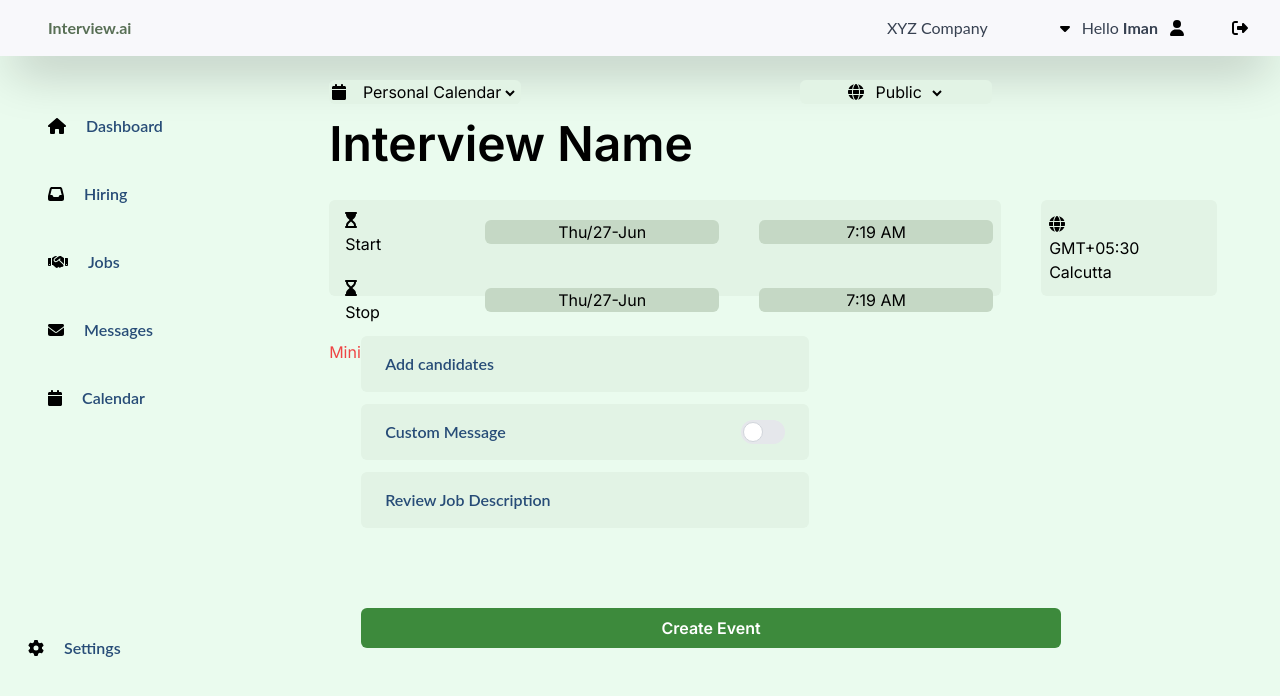
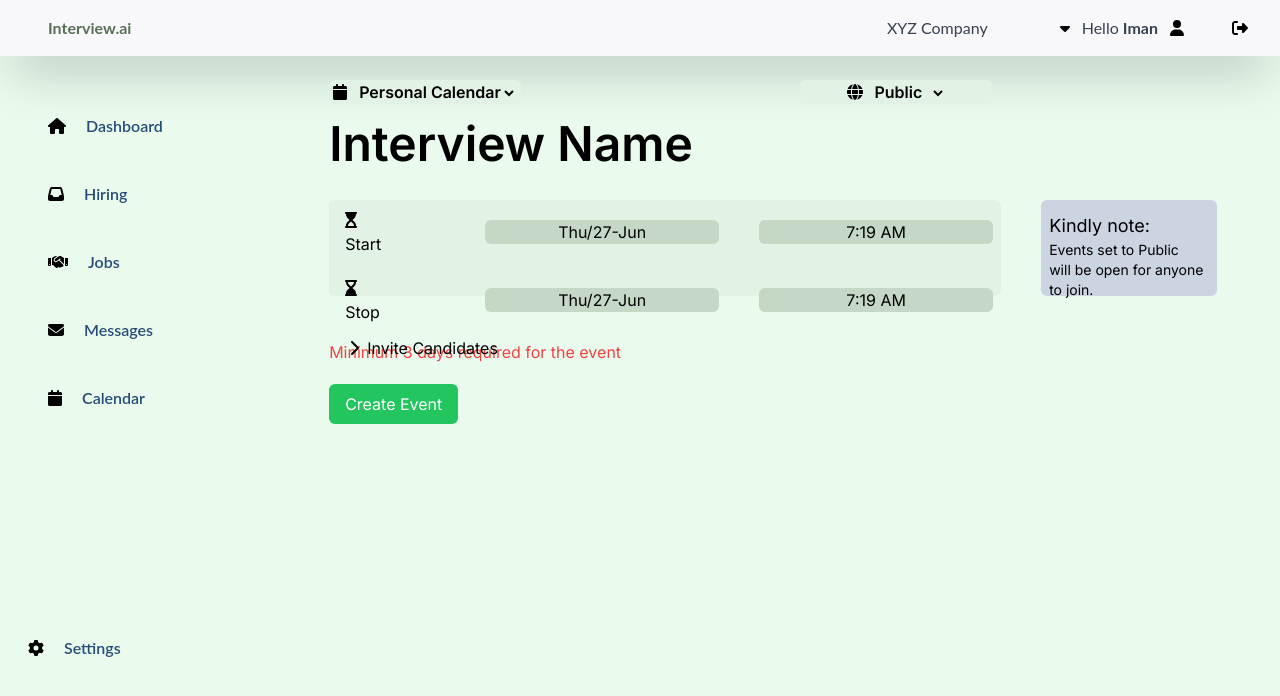
Before and after one commit to Shauryachaturvedimetashot/MetashotFrontendFinal, a Next.js app: page /Invite in a window 1280 px wide. Shown: the top 696 px of the page. Built offline with nearby package versions, Linux system fonts and the light colour scheme.

Commit message:
Update Candidate_screen.tsx

```diff
--- a/src/app/Invite/Candidate_screen.tsx
+++ b/src/app/Invite/Candidate_screen.tsx
@@ -1,151 +1,190 @@
-import React,{useState,useEffect} from 'react'
-import DatePicker from "react-datepicker";
-import "react-datepicker/dist/react-datepicker.css";
-import { FontAwesomeIcon } from "@fortawesome/react-fontawesome";
-import { faCaretDown,faCalendar,faGlobe,faHourglassStart,faHourglassEnd,faChevronRight} from "@fortawesome/free-solid-svg-icons";
+import React, { useState, useEffect } from 'react';
+import DatePicker from 'react-datepicker';
+import 'react-datepicker/dist/react-datepicker.css';
+import { FontAwesomeIcon } from '@fortawesome/react-fontawesome';
+import { faCalendar, faGlobe, faHourglassStart, faHourglassEnd, faChevronRight, faTimes } from '@fortawesome/free-solid-svg-icons';
 import Modal from '../../Components/Modal';
-import { time } from 'console';
+import Link from 'next/link';
+import axios from 'axios';
+import { useSearchParams } from 'next/navigation';
 
-function Candidate_screen() {
-
-  interface Candidate{
-    name:string;
-    mail:string;
-    number:string;
+interface Candidate {
+  name: string;
+  mail: string;
+  number: string;
 }
 
-  interface FormErrors{
-    name:string;
-    mail:string;
-    number:string;
+interface FormErrors {
+  name: string;
+  mail: string;
+  number: string;
 }
 
-  const [startDate,setStartDate] = useState<Date|null>(new Date())
-  const [endDate,setEndDate]=useState<Date|null>(new Date())
-  const [startTime,setStartTime]=useState<Date|null>(new Date())
-  const [endTime,setEndTime]=useState<Date|null>(new Date())
-  const [error,setError] = useState<string>("")
-// Modal for ADD candidate
-  const[showModal,setShowModal] = useState<boolean>(false)
+function CandidateScreen() {
+  const [startDate, setStartDate] = useState<Date | null>(new Date());
+  const [endDate, setEndDate] = useState<Date | null>(new Date());
+  const [startTime, setStartTime] = useState<Date | null>(new Date());
+  const [endTime, setEndTime] = useState<Date | null>(new Date());
+  const [error, setError] = useState<string>('');
 
-  // Modal for Custom Message
-  const[showModal2,setShowModal2]=useState<boolean>(false)
-  const[toggleOn,setToggleOn] = useState<boolean>(false)
+  const [showModal, setShowModal] = useState<boolean>(false);
+  const [showModal2, setShowModal2] = useState<boolean>(false);
 
-  // Adding hooks for deleting / edting candidates
   const [candidateName, setCandidateName] = useState<string>('');
   const [candidateMail, setCandidateMail] = useState<string>('');
   const [candidateNumber, setCandidateNumber] = useState<string>('');
   const [candidates, setCandidates] = useState<Candidate[]>([]);
   const [isEditing, setIsEditing] = useState<boolean>(false);
-  const [editIndex, setEditIndex] = useState<number| null>(null);
+  const [editIndex, setEditIndex] = useState<number | null>(null);
   const [formErrors, setFormErrors] = useState<FormErrors>({ name: '', mail: '', number: '' });
 
-const handleToggleChange =()=>{
-  if(!toggleOn){
-    setShowModal2(true)
-    setToggleOn(true)
+  const [redirect, setRedirect] = useState<boolean>(false);
+
+  const searchParams = useSearchParams();
+  const interviewId = searchParams.get('interview');
+
+  const handleToggleChange = () => {
+    if (!showModal2) {
+      setShowModal2(true);
+    } else {
+      setShowModal2(false);
     }
-  else{
-    setToggleOn(false)
+  };
+
+  const handleModalClose = () => {
+    setShowModal(false);
+    setShowModal2(false);
+  };
+
+  const validateDates = () => {
+    if (startDate && endDate && endTime && startTime) {
+      if (endDate < startDate || (endDate.getTime() === startDate.getTime() && endTime < startTime)) {
+        setError('End date/time must be later than start date/time');
+      } else {
+        const timeDiff = endDate.getTime() - startDate.getTime();
+        const dayDiff = timeDiff / (3600 * 24 * 1000);
+        if (dayDiff < 3) {
+          setError('Minimum 3 days required for the event');
+        } else {
+          setError('');
         }
       }
-const handleModalClose=()=>{
-  setShowModal2(false)
-  setToggleOn(false)
+    }
+  };
+
+  const validateForm = (): boolean => {
+    const errors = { name: '', mail: '', number: '' };
+    if (!candidateName) errors.name = 'Required';
+    if (!candidateMail) errors.mail = 'Required';
+    if (!candidateNumber) errors.number = 'Required';
+    setFormErrors(errors);
+    return !errors.name && !errors.mail && !errors.number;
+  };
+
+  const handleAddCandidate = (): void => {
+    if (validateForm()) {
+      const newCandidate: Candidate = { name: candidateName, mail: candidateMail, number: candidateNumber };
+      if (isEditing) {
+        const updatedCandidates = candidates.map((c, index) => (index === editIndex ? newCandidate : c));
+        setCandidates(updatedCandidates);
+        setIsEditing(false);
+        setEditIndex(null);
+      } else {
+        setCandidates([...candidates, newCandidate]);
+      }
+      setCandidateName('');
+      setCandidateMail('');
+      setCandidateNumber('');
+      //setShowModal(false);
+    }
+  };
+
+  const handleEditCandidate = (index: number): void => {
+    const candidate = candidates[index];
+    setCandidateName(candidate.name);
+    setCandidateMail(candidate.mail);
+    setCandidateNumber(candidate.number);
+    setIsEditing(true);
+    setEditIndex(index);
+    setShowModal(true);
+  };
+
+  const handleDeleteCandidate = (index: number): void => {
+    setCandidates(candidates.filter((_, i) => i !== index));
+  };
+
+  const handleCreateEvent = async () => {
+    if (!interviewId) {
+      setError('Interview ID is missing');
+      return;
     }
 
-  const validateDates = () => {
-  if(startDate && endDate && endTime && startTime )
-    {
-    if (endDate < startDate || (endDate.getTime() === startDate.getTime() && endTime < startTime)) {
-      setError("End date/time must be later than start date/time");
-    } else {
-      const timeDiff = endDate.getTime() - startDate.getTime()
-      const daydiff = timeDiff/(3600*24*1000)
-      if(daydiff<3){
-        setError("Minimum 3 days required for the event")
-      }
-      else{
-        setError("")
-      }
-    }
-  }}
+    const payload = {
+      interview: interviewId,
+      start: startDate?.toISOString(),
+      end: endDate?.toISOString(),
+      candidates: candidates.map(candidate => candidate.mail),
+    };
 
-  const validateForm = ():boolean=>{
-    const errors = {name:'',mail:'',number:''}
-    if(!candidateName) errors.name='Required'
-    if (!candidateMail) errors.mail = 'Required'
-    if (!candidateNumber) errors.number = 'Required'
-    setFormErrors(errors)
-    return !errors.name && !errors.mail && !errors.number
+    try {
+      const token = localStorage.getItem('token');
+      if (!token) {
+        setError('Authorization token is missing');
+        return;
       }
 
-  const handleAddCandidate = ():void=>{
-    if (validateForm()){
-      const newCandidate:Candidate = {name: candidateName,mail:candidateMail,number:candidateNumber}
-      if(isEditing){
-        const updatedCandidates = candidates.map((c,index)=>(index===editIndex?newCandidate : c))
-        setCandidates(updatedCandidates)
-        setIsEditing(false)
-        setEditIndex(null)
+      const response = await axios.post(
+        'https://metashotbackend.azurewebsites.net/interview/schedule',
+        payload,
+        {
+          headers: { Authorization: `Bearer ${token}` },
         }
-      else{
-        setCandidates([...candidates,newCandidate])
+      );
+
+      if (response.status === 200) {
+        setRedirect(true);
+      } else {
+        setError('Failed to schedule the interview');
       }
-      setCandidateName('')
-      setCandidateMail('')
-      setCandidateNumber('')
-      // setShowModal(false)
+    } catch (error) {
+      console.error('Error scheduling the interview:', error);
+      setError('An error occurred while scheduling the interview');
+    }
+  };
 
-    }
-  }
-
-  const handleEditCandidate=(index:number):void=>{
-    const candidate = candidates[index]
-    setCandidateName(candidate.name)
-    setCandidateMail(candidate.mail)
-    setCandidateNumber(candidate.number)
-    setIsEditing(true)
-    setEditIndex(index)
-    setShowModal(true)
-  }
-
-  const handleDeleteCandidate = (index:number):void=>{
-    setCandidates(candidates.filter((_,i)=>i!==index))
-
-
-  }
-
-  useEffect(()=>{
+  useEffect(() => {
     validateDates();
-  },[startDate, endDate, startTime, endTime])
-
-
+  }, [startDate, endDate, startTime, endTime]);
 
   return (
     <>
       <div className='content ml-8'>
         <div className='flex flex-row justify-between mt-6 md:col-span-1'>
-        <button className='w-48 rounded-md bg-inherit invite_cand'> <FontAwesomeIcon icon={faCalendar} className="fas fa-check mr-2" style={{ color: "black" }} /> <select id="type" className='invite_cand'>
+          <button className='w-48 rounded-md bg-inherit invite_cand'>
+            <FontAwesomeIcon icon={faCalendar} className="fas fa-check mr-2" style={{ color: "black" }} />
+            <select id="type" className='invite_cand text-black font-semibold'>
               <option value="invoice">Personal Calendar</option>
               <option value="payment">Public Calendar</option>
-          </select></button>
-        <button className='w-48 rounded-md mr-72 invite_cand'> <FontAwesomeIcon icon={faGlobe} className="fas fa-check mr-2" style={{ color: "black" }} /><select id="type" className='invite_cand'>
+            </select>
+          </button>
+          <button className='w-48 rounded-md mr-72 invite_cand'>
+            <FontAwesomeIcon icon={faGlobe} className="fas fa-check mr-2" style={{ color: "black" }} />
+            <select id="type" className='invite_cand text-black font-semibold'>
               <option value="invoice">Public</option>
               <option value="payment">Private</option>
-          </select> </button>
+            </select>
+          </button>
         </div>
-    <div className='text-5xl mt-4 font-semibold'> Interview Name</div>
-    <div className='flex flex-row'>
+        <div className='text-5xl mt-4 font-semibold text-black'> Interview Name</div>
+        <div className='flex flex-row text-black'>
           <div className='mt-8 max-w-2xl bg-[#E2F3E5] h-24 rounded-md pr-2 pt-2'>
             {/* For first row */}
             <div className='flex items-center justify-between'>
               <div className='px-4 mr-10'>
-        <FontAwesomeIcon icon={faHourglassStart} className="fas fa-check mr-2" style={{ color: "black" }} />
+                <FontAwesomeIcon icon={faHourglassStart} className="fas fa-check mr-2 text-black" />
                 Start
               </div>
-      <div className='px-10'>
+              <div className='px-10 text-black'>
                 <DatePicker
                   selected={startDate}
                   dateFormat={"EEE/d-MMM"}
@@ -153,7 +192,7 @@ const handleModalClose=()=>{
                   className='text-center rounded-md invite_time'
                 />
               </div>
-      <div>
+              <div className='text-black'>
                 <DatePicker
                   selected={startTime}
                   onChange={(date) => setStartTime(date)}
@@ -167,7 +206,7 @@ const handleModalClose=()=>{
               </div>
             </div>
             {/* Second row */}
-    <div className='flex items-center mt-5 justify-between'>
+            <div className='flex items-center mt-5 justify-between text-black'>
               <div className='px-4 mr-10'>
                 <FontAwesomeIcon icon={faHourglassEnd} className="fas fa-check mr-2" style={{ color: "black" }} />
                 Stop
@@ -195,150 +234,102 @@ const handleModalClose=()=>{
             </div>
             {error && <div className='text-red-500 mt-4'>{error}</div>}
           </div>
-  <div className='h-24 bg-slate-300 ml-10 mt-8 w-44 rounded-md px-2 pt-3 invite_cand'>
-    <FontAwesomeIcon icon={faGlobe} className="fas fa-check mr-2" style={{ color: "black" }} />
-    <div>GMT+05:30</div>
-    <div>Calcutta</div>
+          <div className='h-24 bg-slate-300 ml-10 mt-8 w-44 rounded-md px-2 pt-3'>
+            <div className='text-lg'>Kindly note:</div>
+            <div className='text-sm'>Events set to Public</div>
+            <div className='text-sm'>will be open for anyone</div>
+            <div className='text-sm'>to join.</div>
           </div>
         </div>
-
-
-    <div className='flex flex-col px-8'>
-  <button
-    className='max-w-md h-14 invite_cand mt-10 round rounded-md invitebtn btn_font hover:text-lg'
-    onClick={() => {
-      setShowModal(true);
-    }}
-  >
-    <div className='text-left ml-6'>
-      Add candidates
-    </div>
-  </button>
-
-  <div className='w-72 mt-3'>
-    <label className="inline-flex items-center justify-between cursor-pointer custom invite_cand h-14 custom rounded-md invitebtn pl-6 pr-6">
-      <span className="text-gray-900 dark:text-gray-300 btn_font hover:text-lg hover:text-white text-left">Custom Message</span>
-      <input
-        type="checkbox"
-        value=""
-        className="sr-only peer"
-        onChange={handleToggleChange}
-        checked={toggleOn}
-      />
-      <div className="relative w-11 h-6 bg-gray-200 peer-focus:outline-none peer-focus:ring-4 peer-focus:ring-blue-300 dark:peer-focus:ring-blue-800 rounded-full peer dark:bg-gray-700 peer-checked:after:translate-x-full rtl:peer-checked:after:-translate-x-full peer-checked:after:border-white after:content-[''] after:absolute after:top-[2px] after:start-[2px] after:bg-white after:border-gray-300 after:border after:rounded-full after:h-5 after:w-5 after:transition-all dark:border-gray-600 peer-checked:bg-blue-600">
-      </div>
-    </label>
-  </div>
-
-  <button className='max-w-md invite_cand mt-3 rounded-md h-14 invitebtn btn_font hover:text-lg'>
-    <div className='text-left ml-6'>
-      Review Job Description
-    </div>
+        <div className='mt-8'>
+          <button className='rounded-md px-5 py-2 bg-inherit border-inherit text-black color-green' onClick={() => setShowModal(true)}>
+            <FontAwesomeIcon icon={faChevronRight} className="fas fa-check mr-2" style={{ color: "black" }} />
+            Invite Candidates
           </button>
         </div>
-
-
-    <div className='py-4 mt-16 ml-8 '>
-      <button className=' w-full max-w-[700px] h-10 rounded-md invite_create_btn text-white font-semibold hover:text-lg hover:bg-opacity-70'>
-      Create Event
-      </button>
-
-    </div>
-
-    </div>
-
-    <Modal isVisible={showModal} onClose={()=>{
-      setShowModal(false)
-    }} isCustomMsg={false}>
-      <div className='bg-custom-bg2 rounded-xl'>
-      <h2 className='text-left text-4xl font-bold pl-4 pt-4'> Add Candidate</h2>
-      <div className='flex flex-row'>
-      <div className="w-full max-w-xs">
-  <form className="bg-custom-bg2  rounded px-4 pt-2 pb-8 mb-2">
-    <div className="mb-2 mt-2">
-      <label className="block text-gray-700 text-sm font-bold mb-2" htmlFor="username">
-        Candidate Name
-      </label>
-      <input className=" appearance-none border rounded w-full py-2 px-3 text-gray-700 leading-tight focus:outline-none focus:shadow-outline" id="username" type="text" value={candidateName} onChange={(e)=>setCandidateName(e.target.value)} />
-      {formErrors.name && <p className="text-red-500 text-xs italic">{formErrors.name}</p>}
-    </div>
-    <div className="mb-2">
-      <label className="block text-gray-700 text-sm font-bold mb-2" htmlFor="mail">
-        Candidate Mail
-      </label>
-      <input className=" appearance-none border rounded w-full py-2 px-3 text-gray-700 leading-tight focus:outline-none focus:shadow-outline" id="username" type="text" value={candidateMail} onChange={(e) => setCandidateMail(e.target.value)}/>
-      {formErrors.mail && <p className="text-red-500 text-xs italic">{formErrors.mail}</p>}
-    </div>
-    <div className="mb-2">
-      <label className="block text-gray-700 text-sm font-bold mb-2" htmlFor="phone" >
-        Candidate Number
-      </label>
-      <input className=" appearance-none border rounded w-full py-2 px-3 text-gray-700 leading-tight focus:outline-none focus:shadow-outline" id="username" type="text" value={candidateNumber} onChange={(e) => setCandidateNumber(e.target.value)} />
-      {formErrors.number && <p className="text-red-500 text-xs italic">{formErrors.number}</p>}
-    </div>
-    <div className="flex items-center justify-between">
-      <button className="bg-blue-500 hover:bg-blue-700 text-white font-bold py-2 px-4 rounded focus:outline-none focus:shadow-outline text-left" type="button" onClick={handleAddCandidate}>
-
-      {isEditing? 'Update': 'Add'}
-      </button>
-      <button className="bg-blue-500 hover:bg-blue-700 text-white font-bold py-2 px-4 rounded focus:outline-none focus:shadow-outline" type="button" onClick={()=>setShowModal(false)}>
-        Submit
+        <Modal isVisible={showModal} onClose={() => setShowModal(false)} isCustomMsg={false}>
+          <div className='flex flex-col justify-between'>
+            <div className='flex flex-row items-center'>
+              <h1 className='text-xl font-semibold mb-2 flex-grow'>{isEditing ? 'Edit' : 'Add'} Candidate</h1>
+              <button className='bg-red-500 text-white px-4 py-2 rounded-md' onClick={() => setShowModal(false)}>
+                <FontAwesomeIcon icon={faTimes} className="fas fa-check mr-2" style={{ color: "white" }} />
+                Close
               </button>
             </div>
-  </form>
-
-
+            <div className='mb-4'>
+              <label className='block text-gray-700 font-bold mb-2'>Candidate Name</label>
+              <input
+                type='text'
+                className='shadow appearance-none border rounded w-full py-2 px-3 text-gray-700 leading-tight focus:outline-none focus:shadow-outline'
+                value={candidateName}
+                onChange={(e) => setCandidateName(e.target.value)}
+              />
+              {formErrors.name && <span className='text-red-500'>{formErrors.name}</span>}
             </div>
-
- <div className='max-h-60 overflow-y-auto'>
-    {candidates.map((candidate,index)=>(
-      <div key={index} className='flex p-2'>
-        <div className='flex-1'>{candidate.name}</div>
-        <div className='flex-none ml-2'>
-        <button
-          className="text-blue-500 hover:text-blue-700"
-          onClick={() => handleEditCandidate(index)}
-        >
-          Edit
-        </button>
+            <div className='mb-4'>
+              <label className='block text-gray-700 font-bold mb-2'>Candidate Mail</label>
+              <input
+                type='email'
+                className='shadow appearance-none border rounded w-full py-2 px-3 text-gray-700 leading-tight focus:outline-none focus:shadow-outline'
+                value={candidateMail}
+                onChange={(e) => setCandidateMail(e.target.value)}
+              />
+              {formErrors.mail && <span className='text-red-500'>{formErrors.mail}</span>}
             </div>
-        <div className='flex-none'>
-        <button
-          className="text-red-500 hover:text-red-700 ml-2"
-          onClick={() => handleDeleteCandidate(index)}
-        >
-          Delete
+            <div className='mb-4'>
+              <label className='block text-gray-700 font-bold mb-2'>Candidate Number</label>
+              <input
+                type='text'
+                className='shadow appearance-none border rounded w-full py-2 px-3 text-gray-700 leading-tight focus:outline-none focus:shadow-outline'
+                value={candidateNumber}
+                onChange={(e) => setCandidateNumber(e.target.value)}
+              />
+              {formErrors.number && <span className='text-red-500'>{formErrors.number}</span>}
+            </div>
+            <div className='flex justify-end'>
+              <button className='bg-blue-500 text-white px-4 py-2 rounded-md' onClick={handleAddCandidate}>
+                {isEditing ? 'Update' : 'Add'}
               </button>
             </div>
           </div>
-
-    ))}
+        </Modal>
+        <Modal isVisible={showModal2} onClose={() => setShowModal2(false)} isCustomMsg={true}>
+          <h1 className='text-xl font-semibold mb-2'>Candidates List</h1>
+          {candidates.length === 0 ? (
+            <p>No candidates added yet.</p>
+          ) : (
+            candidates.map((candidate, index) => (
+              <div key={index} className='mb-4'>
+                <div className='flex justify-between'>
+                  <div>
+                    <p>Name: {candidate.name}</p>
+                    <p>Email: {candidate.mail}</p>
+                    <p>Number: {candidate.number}</p>
+                  </div>
+                  <div>
+                    <button className='bg-yellow-500 text-white px-2 py-1 rounded-md mr-2' onClick={() => handleEditCandidate(index)}>Edit</button>
+                    <button className='bg-red-500 text-white px-2 py-1 rounded-md' onClick={() => handleDeleteCandidate(index)}>Delete</button>
                   </div>
                 </div>
               </div>
+            ))
+          )}
         </Modal>
-  <Modal isVisible={showModal2} onClose={handleModalClose} isCustomMsg={true}>
-    <div className='bg-custom-bg2 rounded-xl '>
-      <div className='flex justify-between'>
-      <h2 className='text-left text-2xl font-bold pl-4 pt-4'> Custom Message </h2>
-      <div className='mt-5 mr-5'> <FontAwesomeIcon icon={faChevronRight} className="fas fa-check mr-2" style={{ color: "black" }} /></div>
-
+        <div className='mt-4'>
+          <button className='bg-green-500 text-white px-4 py-2 rounded-md' onClick={handleCreateEvent}>
+            Create Event
+          </button>
         </div>
-
-    <div className="p-4 flex justify-center">
-  <textarea
-    className="resize-none w-[435px] h-[159px] p-2 border border-gray-300 rounded-md bg-gray-100 text-gray-700 focus:outline-none focus:ring-2 focus:ring-blue-500 overflow-auto"
-    style={{ caretColor: "white" }}
-    placeholder="Type here..."
-  ></textarea>
+        {redirect && (
+          <p className='text-green-500'>Interview scheduled successfully!{' '}
+            <Link href="/PastInterviews">
+              <span className='cursor-pointer'>Click here to view past interviews.</span>
+            </Link>
+          </p>
+        )}
       </div>
-
-    </div>
-
-  </Modal>
-
     </>
-  )
+  );
 }
 
-export default Candidate_screen
+export default CandidateScreen;
```
Lines whose indentation alone changed are shown as unchanged.
